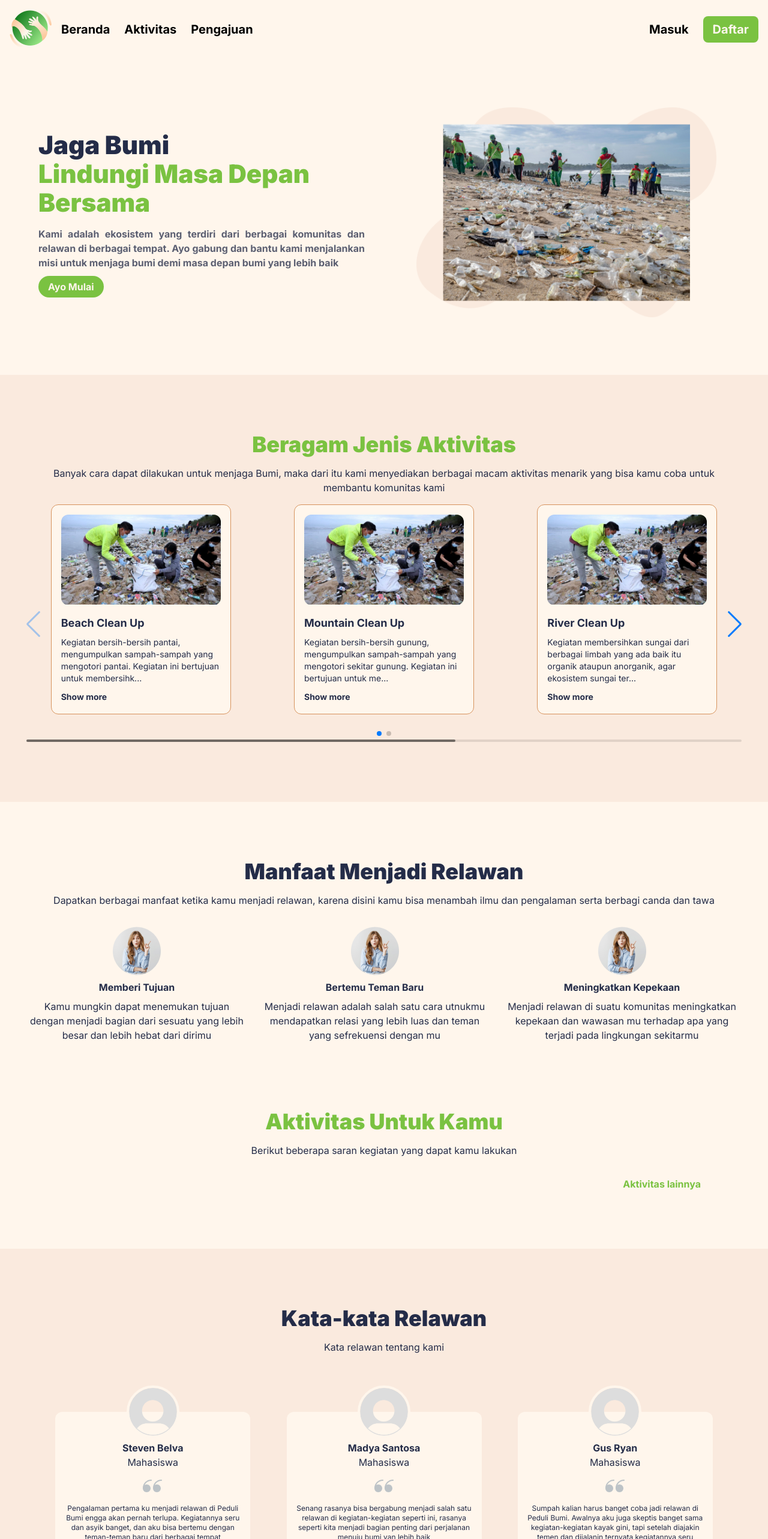
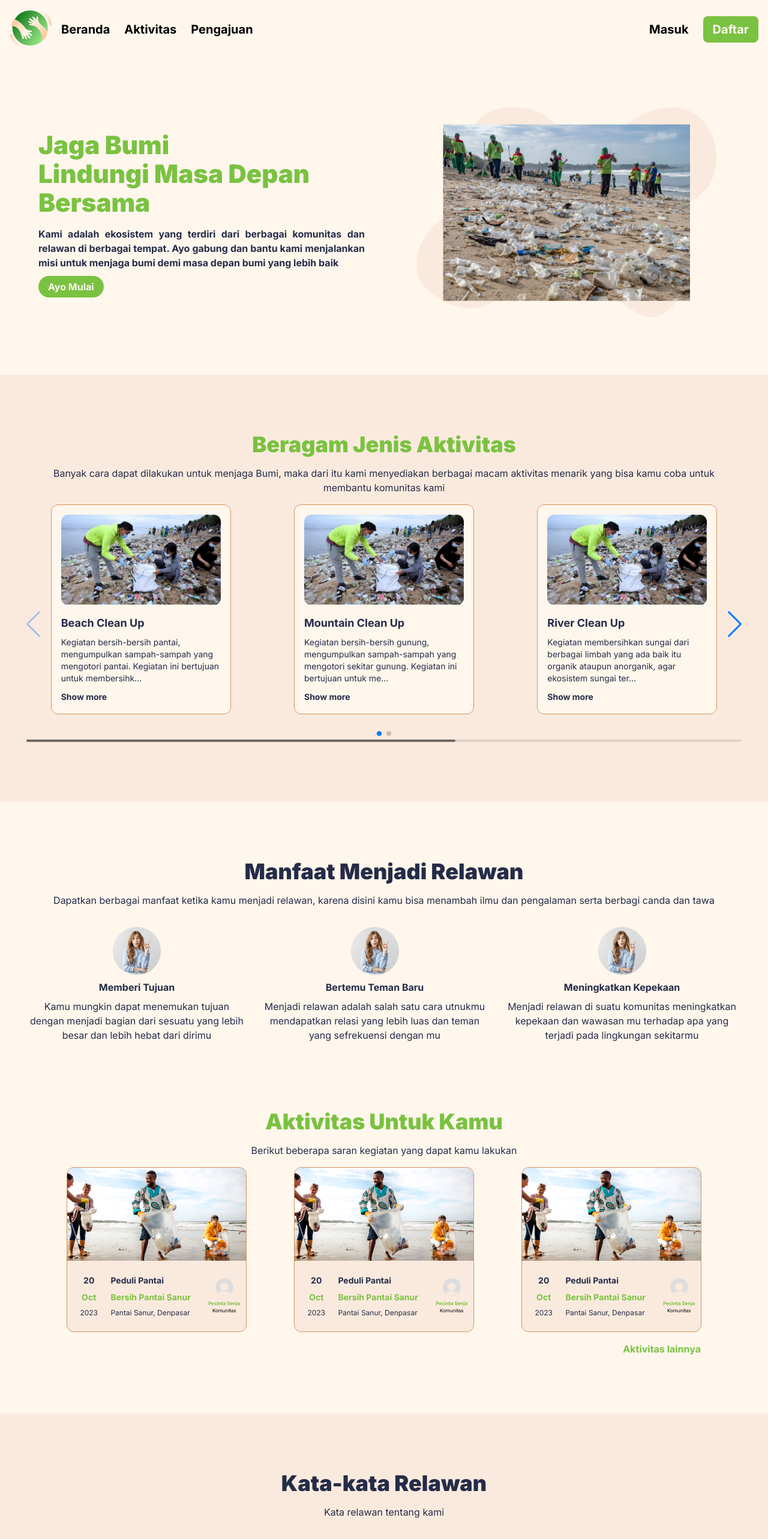
Before and after one commit to stevenchan7/web-gemastik-typescript-tailwind, a Next.js app in the folder client/web-gemastik/: page / in a window 1280 px wide. Shown: the top 2566 px of the page at 60% size. Built offline with nearby package versions, Linux system fonts and the light colour scheme.

Commit message:
update client: change tailwind config

```diff
--- a/client/web-gemastik/src/components/ActivityPage/Hero.tsx
+++ b/client/web-gemastik/src/components/ActivityPage/Hero.tsx
@@ -7,7 +7,7 @@ export default function Hero() {
 			<div className='container mx-auto px-4'>
 				<div className='flex justify-end text-center lg:text-end'>
 					<div>
-						<h1 className='text-6xl text-primary-text-black lg:text-text-white font-bold leading-[4rem]'>
+						<h1 className='text-6xl text-primary-black lg:text-primary-white font-bold leading-[4rem]'>
 							Do It For A Better <br className='hidden lg:block' />
 							Future Life
 						</h1>
--- a/client/web-gemastik/src/components/LandingPage/ActivityCard.tsx
+++ b/client/web-gemastik/src/components/LandingPage/ActivityCard.tsx
@@ -25,12 +25,12 @@ export default function ActivityCard({ eventData }: ActivityCardProps) {
 			<div className='flex flex-row p-2 h-full'>
 				<div className='basis-1/5 text-sm text-center p-2 flex flex-col justify-between gap-2'>
 					<p className='font-bold'>{dateString[2]}</p>
-					<p className='font-bold text-primary-text-green'>{dateString[1]}</p>
+					<p className='font-bold text-primary-green'>{dateString[1]}</p>
 					<p className='text-xs font'>{dateString[3]}</p>
 				</div>
 				<div className='basis-3/5 flex flex-col justify-between text-sm p-2 font-bold'>
 					<p>{eventData.activity}</p>
-					<p className='text-primary-text-green'>{eventData.title}</p>
+					<p className='text-primary-green'>{eventData.title}</p>
 					<p className='text-xs font-normal'>{eventData.venue}</p>
 				</div>
 				<div className='basis-1/5 flex flex-col justify-evenly items-center py-2'>
@@ -38,7 +38,7 @@ export default function ActivityCard({ eventData }: ActivityCardProps) {
 						<Image src='/Layout/default-user.png' width={30} height={30} alt='foto komunitas' />
 					</div>
 					<div className='text-[8px] text-center'>
-						<span className='font-bold text-primary-text-green'>{eventData.community}</span> Komunitas
+						<span className='font-bold text-primary-green'>{eventData.community}</span> Komunitas
 					</div>
 				</div>
 			</div>
--- a/client/web-gemastik/src/components/LandingPage/ActivityTypeSection.tsx
+++ b/client/web-gemastik/src/components/LandingPage/ActivityTypeSection.tsx
@@ -1,13 +1,13 @@
-import ActivityTypeSwiper from "./ActivityTypeSwiper"
-import { getActivityTypeData } from "@/utils/landing.utils"
+import ActivityTypeSwiper from './ActivityTypeSwiper';
+import { getActivityTypeData } from '@/utils/landing.utils';
 
 export default async function ActivityTypeSection() {
-  const data = await getActivityTypeData()
-  return(
-    <div className="bg-[#FAEADE] my-24 py-24">
-      <div className="container mx-auto px-4 xl:px-8">
-        <div className="text-center px-8 mb-4">
-          <h3 className="text-4xl text-primary-text-green font-black mb-4">Beragam Jenis Aktivitas</h3>
+	const data = await getActivityTypeData();
+	return (
+		<div className='bg-[#FAEADE] my-24 py-24'>
+			<div className='container mx-auto px-4 xl:px-8'>
+				<div className='text-center px-8 mb-4'>
+					<h3 className='text-4xl text-primary-green font-black mb-4'>Beragam Jenis Aktivitas</h3>
 					<p>Banyak cara dapat dilakukan untuk menjaga Bumi, maka dari itu kami menyediakan berbagai macam aktivitas menarik yang bisa kamu coba untuk membantu komunitas kami</p>
 				</div>
 				<div>
@@ -15,5 +15,5 @@ export default async function ActivityTypeSection() {
 				</div>
 			</div>
 		</div>
-  )
+	);
 }
--- a/client/web-gemastik/src/components/LandingPage/Hero.tsx
+++ b/client/web-gemastik/src/components/LandingPage/Hero.tsx
@@ -1,19 +1,27 @@
-import Image from "next/image"
+import Image from 'next/image';
 
 export default function Hero() {
-  return(
-    <div className="container mx-auto px-4 xl:px-8 my-24 flex flex-col lg:flex-row">
-      <div className="m-auto px-8 lg:basis-1/2 text-center lg:text-start">
-        <h3 className="text-primary-text-green text-[42px]/[48px] font-black mb-4"><span className="text-primary-text-black">Jaga Bumi</span><br />Lindungi Masa Depan Bersama</h3>
-        <p className="text-primary-text-black/75 font-bold text-center lg:text-justify mb-4">Kami adalah ekosistem yang terdiri dari berbagai komunitas dan relawan di berbagai tempat. Ayo gabung dan bantu kami menjalankan misi untuk menjaga bumi demi masa depan bumi yang lebih baik</p>
-        <a className="bg-primary-text-green hover:bg-primary-text-green/75 px-4 py-2 rounded-3xl text-[#FFF6EC] font-bold" href="/aktivitas">Ayo Mulai</a>
-      </div>
-      <div className="lg:basis-1/2 hidden lg:block">
-        <div className="relative">
-          <Image className="m-auto" src='/Layout/hero-image-bg.png' width={500} height={350} alt="hero image" />
-          <Image className="absolute top-1/2 right-1/2 -translate-y-1/2 translate-x-1/2" src='/Layout/hero-image.png' width={412} height={290} alt="hero image" />
-        </div>
-      </div>
-    </div>
-  )
+	return (
+		<div className='container mx-auto px-4 xl:px-8 my-24 flex flex-col lg:flex-row'>
+			<div className='m-auto px-8 lg:basis-1/2 text-center lg:text-start'>
+				<h3 className='text-primary-green text-[42px]/[48px] font-black mb-4'>
+					<span className='text-primary-text-black'>Jaga Bumi</span>
+					<br />
+					Lindungi Masa Depan Bersama
+				</h3>
+				<p className='text-primary-text-black/75 font-bold text-center lg:text-justify mb-4'>
+					Kami adalah ekosistem yang terdiri dari berbagai komunitas dan relawan di berbagai tempat. Ayo gabung dan bantu kami menjalankan misi untuk menjaga bumi demi masa depan bumi yang lebih baik
+				</p>
+				<a className='bg-primary-green hover:bg-primary-green/75 px-4 py-2 rounded-3xl text-[#FFF6EC] font-bold' href='/aktivitas'>
+					Ayo Mulai
+				</a>
+			</div>
+			<div className='lg:basis-1/2 hidden lg:block'>
+				<div className='relative'>
+					<Image className='m-auto' src='/Layout/hero-image-bg.png' width={500} height={350} alt='hero image' />
+					<Image className='absolute top-1/2 right-1/2 -translate-y-1/2 translate-x-1/2' src='/Layout/hero-image.png' width={412} height={290} alt='hero image' />
+				</div>
+			</div>
+		</div>
+	);
 }
--- a/client/web-gemastik/src/components/LandingPage/RecommendationSection.tsx
+++ b/client/web-gemastik/src/components/LandingPage/RecommendationSection.tsx
@@ -1,20 +1,31 @@
-import ActivityCard from "./ActivityCard"
+import ActivityCard from './ActivityCard';
 
 export default function RecommendationSection() {
-  return(
-    <div className="container mx-auto px-4 xl:px-8 my-24">
-      <div className="text-center px-8 mb-4">
-        <h3 className="text-4xl font-black text-primary-text-green mb-4">Aktivitas Untuk Kamu</h3>
-        <p>Berikut beberapa saran kegiatan yang dapat kamu lakukan</p>
-      </div>
-      <div className="flex flex-col lg:flex-row justify-evenly items-center gap-y-4 mb-4">
-        <ActivityCard />
-        <ActivityCard />
-        <ActivityCard />
-      </div>
-      <div className="px-20 text-end">
-        <a className="text-primary-text-green font-bold" href="/altivitas">Aktivitas lainnya</a>
-      </div>
-    </div>
-  )
+	// Dummy data
+	const eventDummy = {
+		title: 'Bersih Pantai Sanur',
+		venue: 'Pantai Sanur, Denpasar',
+		date: '2023-10-20',
+		activity: 'Peduli Pantai',
+		community: 'Pecinta Senja',
+	};
+
+	return (
+		<div className='container mx-auto px-4 xl:px-8 my-24'>
+			<div className='text-center px-8 mb-4'>
+				<h3 className='text-4xl font-black text-primary-green mb-4'>Aktivitas Untuk Kamu</h3>
+				<p>Berikut beberapa saran kegiatan yang dapat kamu lakukan</p>
+			</div>
+			<div className='flex flex-col lg:flex-row justify-evenly items-center gap-y-4 mb-4'>
+				<ActivityCard eventData={eventDummy} />
+				<ActivityCard eventData={eventDummy} />
+				<ActivityCard eventData={eventDummy} />
+			</div>
+			<div className='px-20 text-end'>
+				<a className='text-primary-green font-bold' href='/altivitas'>
+					Aktivitas lainnya
+				</a>
+			</div>
+		</div>
+	);
 }
--- a/client/web-gemastik/src/components/LayoutComponents/Link.tsx
+++ b/client/web-gemastik/src/components/LayoutComponents/Link.tsx
@@ -1,7 +1,9 @@
-export default function Link({children, url} : {children: string ,url: string}) {
-  return(
-    <li>
-      <a className="hover:text-primary-text-green hover:border-b-4 border-primary-text-green" href={ url }>{ children }</a>
-    </li>
-  )
+export default function Link({ children, url }: { children: string; url: string }) {
+	return (
+		<li>
+			<a className='hover:text-primary-green hover:border-b-4 border-primary-green' href={url}>
+				{children}
+			</a>
+		</li>
+	);
 }
--- a/client/web-gemastik/src/components/LayoutComponents/LoginRegisterButton.tsx
+++ b/client/web-gemastik/src/components/LayoutComponents/LoginRegisterButton.tsx
@@ -1,12 +1,14 @@
-import Link from "./Link"
+import Link from './Link';
 
 export default function LoginRegisterButton() {
-  return(
-    <ul className="flex lg:ms-auto items-center order-first lg:order-last gap-6">
-      <Link url="/masuk">Masuk</Link>
-      <li className="bg-primary-text-green hover:bg-primary-text-green/75 px-4 py-2 rounded-lg">
-        <a className="text-[#FFF6EC]" href="/daftar">Daftar</a>
-      </li>
-    </ul>
-  )
+	return (
+		<ul className='flex lg:ms-auto items-center order-first lg:order-last gap-6'>
+			<Link url='/masuk'>Masuk</Link>
+			<li className='bg-primary-green hover:bg-primary-green/75 px-4 py-2 rounded-lg'>
+				<a className='text-[#FFF6EC]' href='/daftar'>
+					Daftar
+				</a>
+			</li>
+		</ul>
+	);
 }
--- a/client/web-gemastik/tailwind.config.ts
+++ b/client/web-gemastik/tailwind.config.ts
@@ -9,9 +9,9 @@ const config: Config = {
 				'gradient-conic': 'conic-gradient(from 180deg at 50% 50%, var(--tw-gradient-stops))',
 			},
 			colors: {
-				'primary-text-black': '#242C48',
-				'primary-text-green': '#7AC241',
-				'text-white': '#F4F7FA',
+				'primary-black': '#242C48',
+				'primary-green': '#7AC241',
+				'primary-white': '#F4F7FA',
 				'primary-bg': '#FFF6EC',
 			},
 		},
```
Also changed, not shown: client/web-gemastik/src/components/ActivityPage/EventDialog.tsx (+5 -5 lines), client/web-gemastik/src/components/Auth/SignupForm.tsx (+89 -44 lines), client/web-gemastik/src/components/LandingPage/ActivityTypeCard.tsx (+20 -19 lines), client/web-gemastik/src/components/LayoutComponents/Navbar.tsx (+7 -9 lines). Lines whose indentation alone changed are shown as unchanged.
